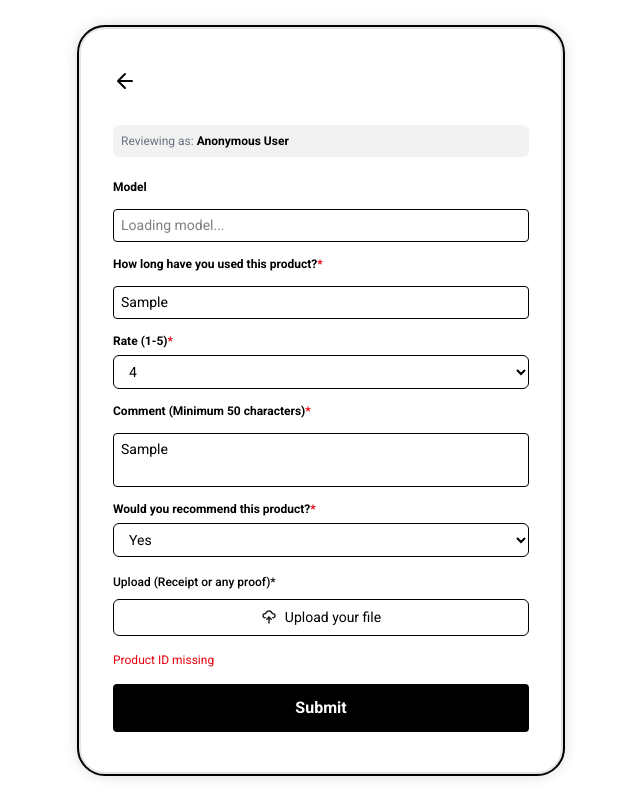
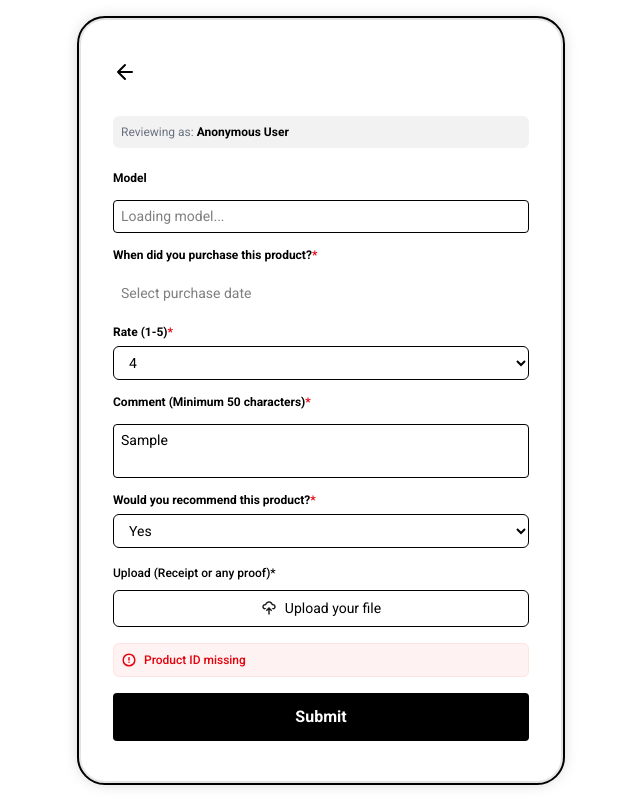
Before and after one commit to pandeynikhilone/truloop, a Next.js app in the folder frontend/: page /add-review in a window 1280 px wide. Both pictures are taken after typing "Sample", "Sample" into the empty fields and a click on the button "Submit". Shown: the whole page, without its empty margins (319-959 px from the left). Built offline with nearby package versions, Linux system fonts and the light colour scheme.

Commit message:
feat: implement product review submission component with reward tracking and date validation

```diff
--- a/frontend/app/components/review/SubmitReview.jsx
+++ b/frontend/app/components/review/SubmitReview.jsx
@@ -3,6 +3,9 @@
 import { useState, useEffect } from "react";
 import { useSearchParams, useRouter } from "next/navigation";
 import { useAuth } from "@/context/AuthContext";
+import DatePicker from "react-datepicker";
+import "react-datepicker/dist/react-datepicker.css";
+import { formatDistanceToNow, isBefore, startOfDay } from "date-fns";
 
 export default function SubmitReview() {
   const searchParams = useSearchParams();
@@ -15,6 +18,8 @@ export default function SubmitReview() {
   const [comment, setComment] = useState("");
   const [recommend, setRecommend] = useState("Yes");
   const [productModel, setProductModel] = useState(queryModel);
+  const [releaseDate, setReleaseDate] = useState(null);
+  const [purchaseDate, setPurchaseDate] = useState(null);
   const [usageDuration, setUsageDuration] = useState("");
   const [fileName, setFileName] = useState("");
   const [proof, setProof] = useState("");
@@ -26,7 +31,7 @@ export default function SubmitReview() {
   const [couponEarned, setCouponEarned] = useState(null);
 
   useEffect(() => {
-    if (productId && !productModel) {
+    if (productId) {
       fetch(`${process.env.NEXT_PUBLIC_API_URL}/api/products/${productId}`)
         .then((res) => {
           if (!res.ok) throw new Error("Failed to fetch product");
@@ -34,10 +39,21 @@ export default function SubmitReview() {
         })
         .then((data) => {
           if (data && data.name) setProductModel(data.name);
+          if (data && data.releaseDate) setReleaseDate(new Date(data.releaseDate));
         })
         .catch((err) => console.error(err));
     }
-  }, [productId, productModel]);
+  }, [productId]);
+
+  // Update usageDuration string whenever purchaseDate changes
+  useEffect(() => {
+    if (purchaseDate) {
+      const duration = formatDistanceToNow(purchaseDate);
+      setUsageDuration(duration);
+    } else {
+      setUsageDuration("");
+    }
+  }, [purchaseDate]);
 
   const handleFileUpload = (e) => {
     const file = e.target.files?.[0];
@@ -55,7 +71,15 @@ export default function SubmitReview() {
     setLoading(true);
 
     if (!productId) { setError("Product ID missing"); setLoading(false); return; }
-    if (!usageDuration) { setError("Please specify how long you have used this product"); setLoading(false); return; }
+    if (!purchaseDate) { setError("Please specifying your purchase date"); setLoading(false); return; }
+
+    // Final validation check
+    if (releaseDate && isBefore(startOfDay(purchaseDate), startOfDay(releaseDate))) {
+      setError(`Purchase date cannot be before product release date (${releaseDate.toLocaleDateString()})`);
+      setLoading(false);
+      return;
+    }
+
     if (!comment || comment.length < 50) { setError("Comment must be at least 50 characters"); setLoading(false); return; }
 
     try {
@@ -69,6 +93,7 @@ export default function SubmitReview() {
           recommend,
           productModel,
           usageDuration,
+          purchaseDate,
           proof,
           reviewer: user?.name || "Anonymous User",
           userId: user?._id || null,
@@ -102,6 +127,7 @@ export default function SubmitReview() {
       setSuccess(true);
       setComment("");
       setProductModel("");
+      setPurchaseDate(null);
       setUsageDuration("");
       setFileName("");
       setProof("");
@@ -194,17 +220,36 @@ export default function SubmitReview() {
           </label>
 
           <span className="text-[8px] font-bold leading-3 text-Grey-2 lg:text-[12px]">
-            How long have you used this product?<span className="text-red-600">*</span>
+            When did you purchase this product?<span className="text-red-600">*</span>
           </span>
-          <label className="inline-flex items-center rounded px-2 py-1.5 outline-[1.26px] outline-offset-[-1.26px] outline-Grey-2">
-            <input
-              type="text"
-              value={usageDuration}
-              onChange={(e) => setUsageDuration(e.target.value)}
-              placeholder="1 month, 3 month, 1 year"
-              className="w-full text-[10px] text-Grey-2 outline-none lg:text-[14px] lg:placeholder:text-[14px]"
+          <div className="relative w-full">
+            <DatePicker
+              selected={purchaseDate}
+              onChange={(date) => {
+                setPurchaseDate(date);
+                setError("");
+              }}
+              placeholderText="Select purchase date"
+              maxDate={new Date()}
+              minDate={releaseDate}
+              dateFormat="MMMM d, yyyy"
+              showYearDropdown
+              scrollableYearDropdown
+              yearDropdownItemNumber={10}
+              className="w-full rounded px-2 py-1.5 outline-[1.26px] outline-offset-[-1.26px] outline-Grey-2 text-[10px] text-Grey-2 outline-none lg:text-[14px] lg:placeholder:text-[14px] bg-transparent"
+              popperPlacement="bottom-start"
             />
-          </label>
+            {usageDuration && (
+              <span className="absolute right-2 top-1/2 -translate-y-1/2 text-[8px] lg:text-[10px] text-gray-400 pointer-events-none">
+                {usageDuration} ago
+              </span>
+            )}
+          </div>
+          {releaseDate && (
+            <span className="text-[7px] lg:text-[10px] text-gray-400 -mt-1">
+              Note: This product was released on {releaseDate.toLocaleDateString()}
+            </span>
+          )}
 
           <label className="flex flex-col gap-1 lg:gap-2">
             <span className="text-[8px] font-bold leading-3 text-Grey-2 lg:text-[12px]">
@@ -264,7 +309,16 @@ export default function SubmitReview() {
             </label>
           </label>
 
-          {error && <p className="text-xs text-red-600">{error}</p>}
+          {error && (
+            <div className="flex items-center gap-2 p-2 rounded-md bg-red-50 border border-red-100 text-red-600 animate-in fade-in slide-in-from-top-1 duration-300">
+              <svg width="14" height="14" viewBox="0 0 24 24" fill="none" stroke="currentColor" strokeWidth="2.5" strokeLinecap="round" strokeLinejoin="round">
+                <circle cx="12" cy="12" r="10" />
+                <line x1="12" y1="8" x2="12" y2="12" />
+                <line x1="12" y1="16" x2="12.01" y2="16" />
+              </svg>
+              <p className="text-[10px] lg:text-xs font-medium">{error}</p>
+            </div>
+          )}
 
           <button
             onClick={handleSubmit}
--- a/frontend/app/components/review/SubmitReviewClient.jsx
+++ b/frontend/app/components/review/SubmitReviewClient.jsx
@@ -321,7 +321,16 @@ export default function SubmitReviewClient() {
             </label>
           </label>
 
-          {error && <p className="text-xs text-red-600">{error}</p>}
+          {error && (
+            <div className="flex items-center gap-2 p-2 rounded-md bg-red-50 border border-red-200 text-red-600 animate-in fade-in slide-in-from-top-1 duration-300">
+              <svg width="14" height="14" viewBox="0 0 24 24" fill="none" stroke="currentColor" strokeWidth="2.5" strokeLinecap="round" strokeLinejoin="round">
+                <circle cx="12" cy="12" r="10" />
+                <line x1="12" y1="8" x2="12" y2="12" />
+                <line x1="12" y1="16" x2="12.01" y2="16" />
+              </svg>
+              <p className="text-[10px] lg:text-xs font-medium">{error}</p>
+            </div>
+          )}
 
           <button
             onClick={handleSubmit}
--- a/frontend/app/globals.css
+++ b/frontend/app/globals.css
@@ -30,3 +30,42 @@ button, input, select, textarea {
 .custom-scrollbar::-webkit-scrollbar-thumb:hover {
   background: #000;
 }
+
+/* Premium DatePicker Styling */
+.react-datepicker {
+  background-color: #fcfcfc !important;
+  border: 1.5px solid #e5e7eb !important;
+  border-radius: 1rem !important;
+  font-family: inherit !important;
+  overflow: hidden;
+  box-shadow: 0 10px 25px -5px rgba(0, 0, 0, 0.1), 0 8px 10px -6px rgba(0, 0, 0, 0.1) !important;
+}
+
+.react-datepicker__header {
+  background-color: #ffffff !important;
+  border-bottom: 1px solid #f3f4f6 !important;
+  padding-top: 1rem !important;
+}
+
+.react-datepicker__day--selected,
+.react-datepicker__day--keyboard-selected {
+  background-color: #000000 !important;
+  color: white !important;
+  border-radius: 0.5rem !important;
+}
+
+.react-datepicker__day:hover {
+  border-radius: 0.5rem !important;
+  background-color: #f3f4f6 !important;
+}
+
+.react-datepicker__navigation {
+  top: 1rem !important;
+}
+
+.react-datepicker__current-month {
+  font-weight: 800 !important;
+  text-transform: uppercase;
+  letter-spacing: 0.05em;
+  font-size: 0.8rem !important;
+}
```
